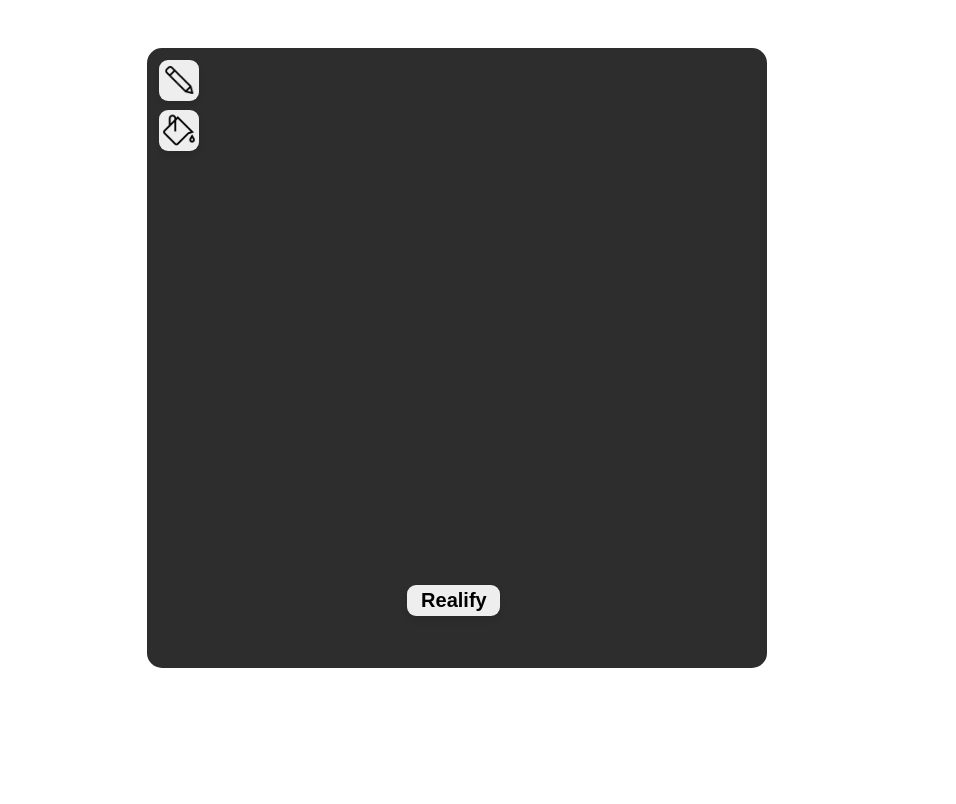
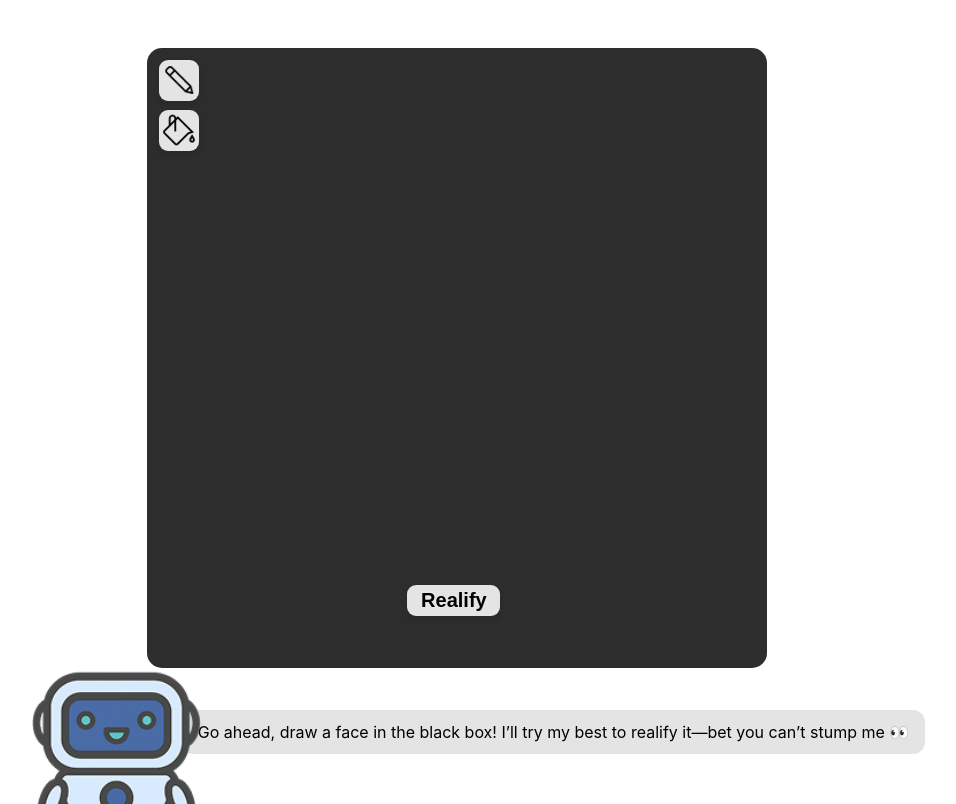
Before and after one commit to Michael660-max/Realify, a React (Create React App) app in the folder frontend/: page / in a window 1280 px wide. Shown: the whole page, without its empty margins (183-1139 px from the left). Built offline with nearby package versions, Linux system fonts and the light colour scheme.

Commit message:
added bot to ui, button animation, starting a ready feature

```diff
--- a/frontend/public/index.html
+++ b/frontend/public/index.html
@@ -24,7 +24,7 @@
       work correctly both with client-side routing and a non-root public URL.
       Learn how to configure a non-root public URL by running `npm run build`.
     -->
-    <title>React App</title>
+    <title>Realify</title>
   </head>
   <body>
     <noscript>You need to enable JavaScript to run this app.</noscript>
--- a/frontend/src/App.css
+++ b/frontend/src/App.css
@@ -7,6 +7,44 @@
     margin-top: -40px;
 }
 
+
+/* BOT */
+.bot-container {
+    position: fixed;
+    bottom: 0;
+    left: 15%;
+}
+.bot-container img {
+    transform: scale(115%)
+}
+.bot-speech {
+  display: inline-block;
+  position: relative;
+  max-width: 80%;
+  padding: 12px 16px;
+  background: #e4e4e4;
+  border-radius: 12px;
+  word-wrap: break-word;
+  left: 28.5%;
+  top: -50px;
+}
+.bot-speech::after {
+    content: "";
+    position: absolute;
+    right: 100%;
+    top: 50%;
+    transform: translateY(-50%) scaleX(-1);
+    transform-origin: center;
+    border-width: 12px 0px 12px 12px;
+    border-style: solid;
+    border-color: transparent transparent transparent #e4e4e4
+}
+#msg {
+    font-family: sans-serif;
+}
+
+
+/* BUTTON */
 button {
     cursor: pointer;
     /* Setup animations */
@@ -16,25 +54,36 @@ button {
         background 0.15s ease;
     box-shadow: 0 4px 6px rgba(0,0,0,0.1);
 }
-
 button:hover {
     transform: translateY(-2px);
     box-shadow: 0 6px 8px rgba(0,0,0,0.15);
     background: #fff;
 }
-
 button:active {
     transform: translateY(0) scale(0.97);
     box-shadow: 0 2px 4px rgba(0,0,0,0.1);
 }
-
+.btn-backdrop-left.toggled {
+  background: #d0f0fd;
+  transform: translateY(1px);
+}
+.btn-backdrop-left.toggled img {
+  filter: hue-rotate(180deg);
+}
+.btn-backdrop-left-bottom.toggled {
+  background: #d0f0fd;
+  transform: translateY(1px);
+}
+.btn-backdrop-left-bottom.toggled img {
+  filter: hue-rotate(180deg);
+}
 
 .canvas-wrap {
     position: relative;
 }
 
 .box {
-    background-color: #EEEEEE;
+    background-color: #e4e4e4;
     width: 620px;
     height: 620px;
     border-radius: 15px;
@@ -44,7 +93,7 @@ button:active {
 .btn-backdrop-left {
     position: absolute;
     display: block;
-    background-color: #EEEEEE;
+    background-color: #e4e4e4;
     top: 12px;
     left: 12px;
     width: 6.5%;
@@ -52,7 +101,6 @@ button:active {
     border-radius: 9px;
     border-width: 0px;
 }
-
 .btn-backdrop-left img {
     display: block;
     width: 100%;
@@ -65,7 +113,7 @@ button:active {
 .btn-backdrop-left-bottom {
     position: absolute;
     display: block;
-    background-color: #EEEEEE;
+    background-color: #e4e4e4;
     top: 62px;
     left: 12px;
     width: 6.5%;
@@ -73,8 +121,6 @@ button:active {
     border-radius: 9px;
     border-width: 0px;
 }
-
-/* Image of fill */
 .btn-backdrop-left-bottom img {
     display: block;
     width: 100%;
@@ -85,7 +131,7 @@ button:active {
 /* Backdrop of left box zoom out */
 .btn-backdrop-right {
     position: absolute;
-    background-color: #EEEEEE;
+    background-color: #e4e4e4;
     top: 12px;
     right: 12px;
     width: 5%;
@@ -94,11 +140,12 @@ button:active {
     border-width: 0px;
 }
 
+
 /* Backdrop of middle realify */
 .btn-backdrop-middle {
     position: absolute;
     display: block;
-    background-color: #EEEEEE;
+    background-color: #e4e4e4;
     top: 86%;
     left: 42%;
     width: 15%;
@@ -114,9 +161,8 @@ button:active {
 /* Second box */
 .box-2 {
     position: relative;
-    background-color: #EEEEEE;
+    background-color: #e4e4e4;
 }
-
 .box-2 img {
     position: absolute;
     display: block;
@@ -125,11 +171,12 @@ button:active {
     border-radius: 15px;
 }
 
+
 /* REALIFY */
 .btn-backdrop-middle-second {
     position: absolute;
     display: block;
-    background-color: #EEEEEE;
+    background-color: #e4e4e4;
     top: 83%;
     left: 43%;
     width: 15.5%;
@@ -139,7 +186,6 @@ button:active {
     font-size: 20px;
     font-weight: bold;
 }
-
 .mesh-container canvas {
     border-radius: inherit;
 }
--- a/frontend/src/App.js
+++ b/frontend/src/App.js
@@ -1,5 +1,5 @@
 import "./App.css";
-import React, { useRef, useState } from "react";
+import React, { useRef, useState, useEffect } from "react";
 import Canvas from "./components/Canvas";
 import UploadButton from "./components/UploadButton";
 import MeshViewer from "./components/MeshViewer";
@@ -13,6 +13,28 @@ function App() {
   const [drawMode, toggleDraw] = useState(false);
   const [stage, setStage] = useState("idle");
   const [imgUrl, setImgUrl] = useState("");
+  const [msg, setMsg] = useState("");
+  const messages = [
+    "Go ahead, draw a face in the black box! I’ll try my best to realify it—bet you can’t stump me 👀🎨",
+    "Ready to see some pure magic? Tap ✨Realify✨ and watch your sketch come alive in vivid 2D! 🧙‍♂️",
+    "Feeling extremely bold today? Hit 🌀REALIFY🌀 and watch your drawing leap into immersive 3D space! 🌐",
+    "Want to try again? Simply erase or draw a new face and tap Realify to restart the fun! 🔄✏️",
+  ];
+  const [fullText, setFullText] = useState(messages[0]);
+
+  useEffect(() => {
+    setMsg("");
+    const chars = Array.from(fullText);
+    let i = 0;
+    const id = setInterval(() => {
+      if (i < chars.length) {
+        setMsg(fullText.substring(0, ++i));
+      } else {
+        clearInterval(id);
+      }
+    }, 50);
+    return () => clearInterval(id);
+  }, [fullText]);
 
   const uploadAndReconstruct = async (url) => {
     const response = await fetch(url);
@@ -29,6 +51,7 @@ function App() {
     const { meshUrl } = await res.json();
     setMeshUrl(`http://localhost:8000${meshUrl}`);
     setStage("3d_ready");
+    setFullText(messages[3]);
   };
 
   return (
@@ -46,15 +69,16 @@ function App() {
             drawMode={drawMode}
           />
           <button
-            className="btn-backdrop-left"
+            className={`btn-backdrop-left ${drawMode ? "toggled": ""}`}
             onClick={() => {
               toggleDraw((prev) => !prev);
+              setFullText(messages[1]);
             }}
           >
             <img src="/icons/pencil.png" alt="Draw" />
           </button>
           <button
-            className="btn-backdrop-left-bottom"
+            className={`btn-backdrop-left-bottom ${fillMode ? "toggled": ""}`}
             onClick={() => setFillMode((m) => !m)}
           >
             <img src="/icons/fill.png" alt="Draw" />
@@ -65,6 +89,7 @@ function App() {
             onDone={(url) => {
               setImgUrl(`http://localhost:8000${url}?t=${Date.now()}`);
               setStage("2d_done");
+              setFullText(messages[2]);
             }}
           />
           {stage === "2d_done" && (
@@ -89,6 +114,15 @@ function App() {
           </div>
         )}
       </div>
+
+      {/*---- BOT ----*/}
+      <div className="bot-speech">
+        <span>{msg}</span>
+      </div>
+
+      <div className="bot-container">
+        <img src="icons/robot.png" alt="Robot Guide"></img>
+      </div>
     </div>
   );
 }
--- a/frontend/src/components/Canvas.js
+++ b/frontend/src/components/Canvas.js
@@ -63,7 +63,7 @@ function Canvas({ canvasRef, contextRef, setDrawing, isDrawing, fillMode, drawMo
   };
 
   const startDrawing = ({ nativeEvent }) => {
-    if (!drawMode) return
+    if (!drawMode && !fillMode) return
 
     const { offsetX, offsetY } = nativeEvent;
     if (fillMode) {
@@ -91,9 +91,9 @@ function Canvas({ canvasRef, contextRef, setDrawing, isDrawing, fillMode, drawMo
 
   return (
     <canvas
-      onMouseDown={drawMode ? startDrawing : undefined}
-      onMouseUp={drawMode ? stopDrawing : undefined}
-      onMouseMove={drawMode ? draw : undefined}
+      onMouseDown={drawMode || fillMode ? startDrawing : undefined}
+      onMouseUp={drawMode || fillMode ? stopDrawing : undefined}
+      onMouseMove={drawMode || fillMode ? draw : undefined}
       ref={canvasRef}
     />
   );
```
Also changed, not shown: 1 other file (tests, documents, lock files or other folders).
